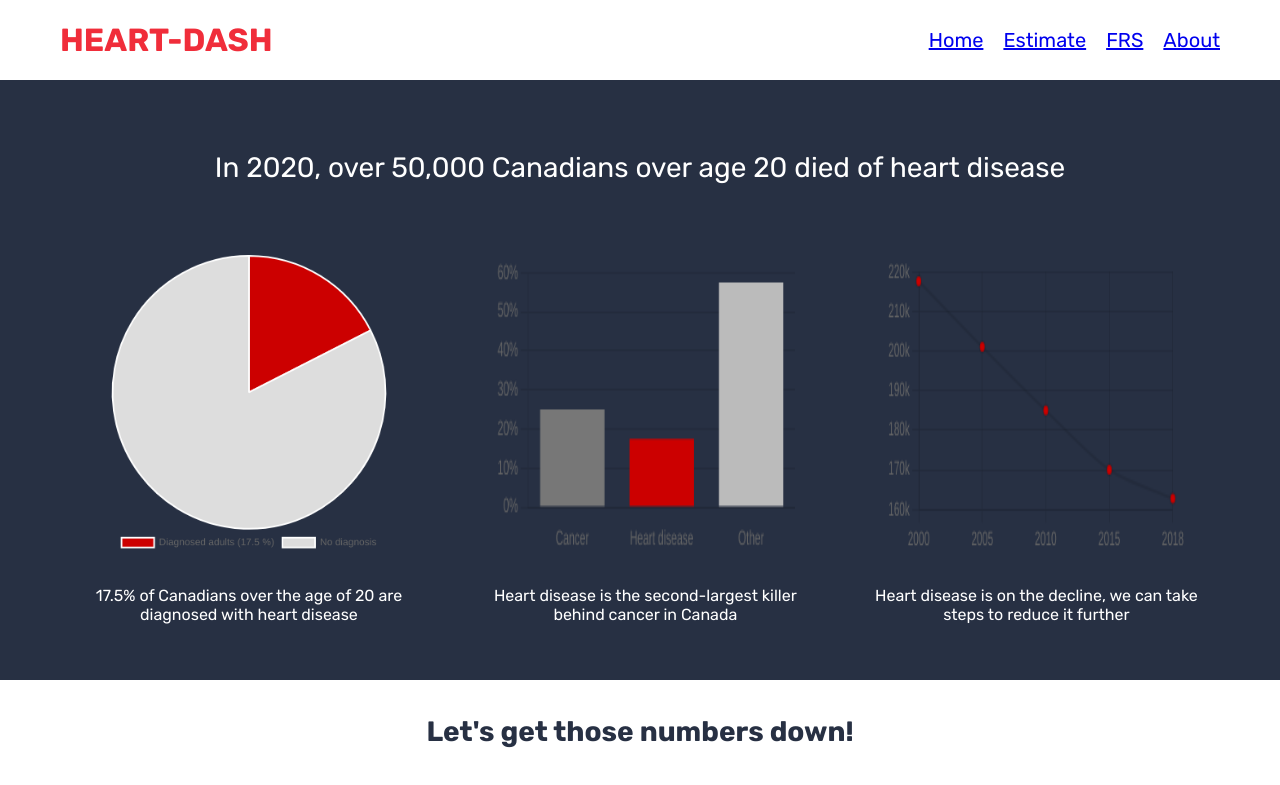
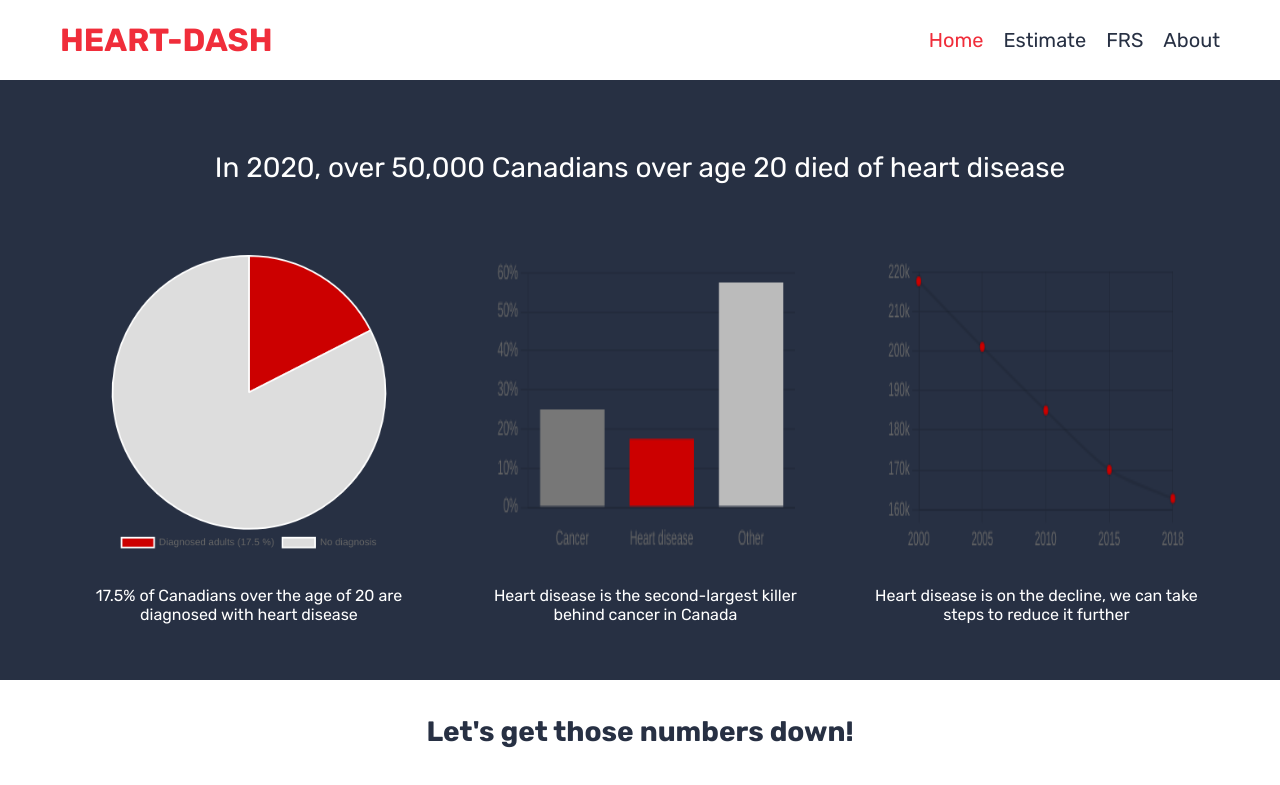
Before and after one commit to nothing36/hrt-dash, a plain HTML site: page frontend/index.html in a window 1280 px wide. Shown: the top 785 px of the page. Drawn offline with nearby package versions, Linux system fonts and the light colour scheme.

Commit message:
Reset navbar css, fix red highlight

```diff
--- a/frontend/css/navbar.css
+++ b/frontend/css/navbar.css
@@ -16,6 +16,10 @@
 
 .header-link {
     margin-left: 20px;
-    color: #9197AE;
     font-size: 1.25rem;
 }
+
+a {
+    text-decoration: none;
+    color: #273043;
+}
--- a/frontend/css/styles.css
+++ b/frontend/css/styles.css
@@ -11,7 +11,7 @@ body > * {
     padding-bottom: 20px;
 }
 
-#highlight {
+#highlight > a {
     color: #F02D3A;
 }
 
```
